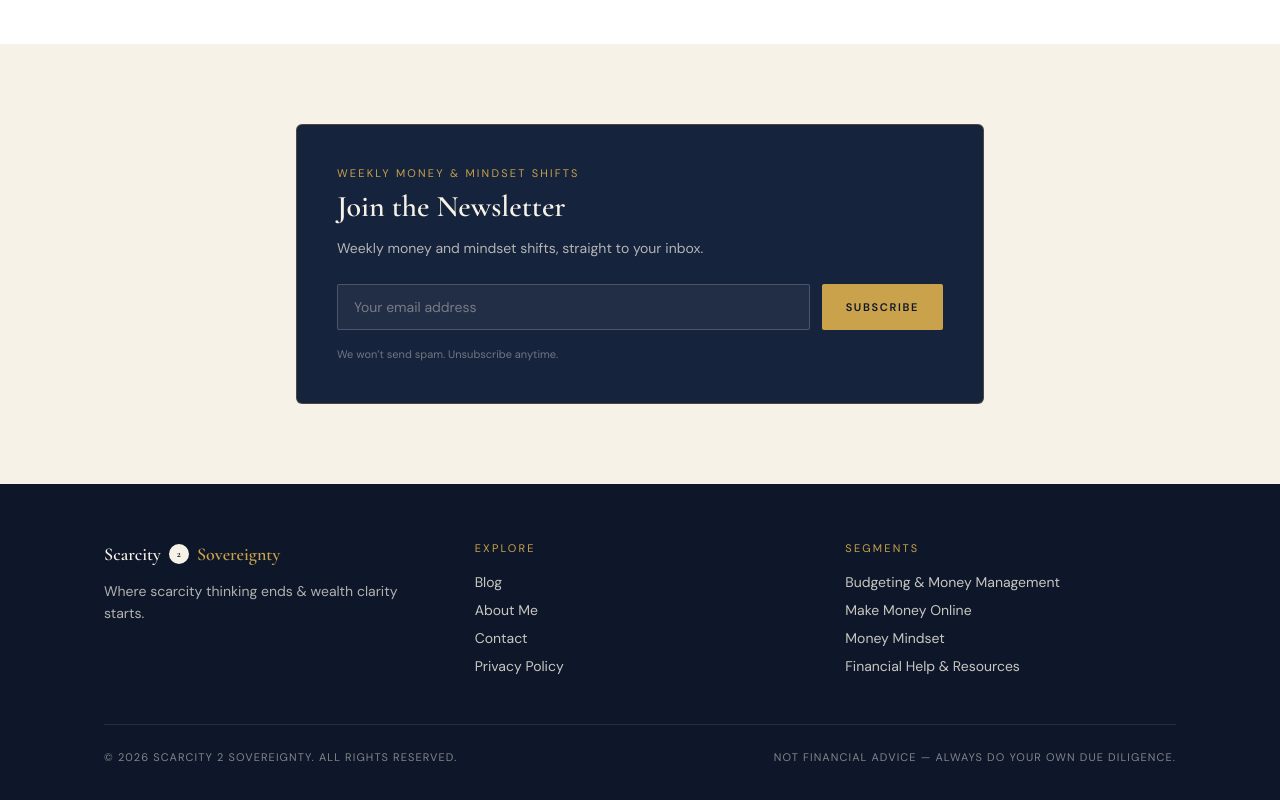
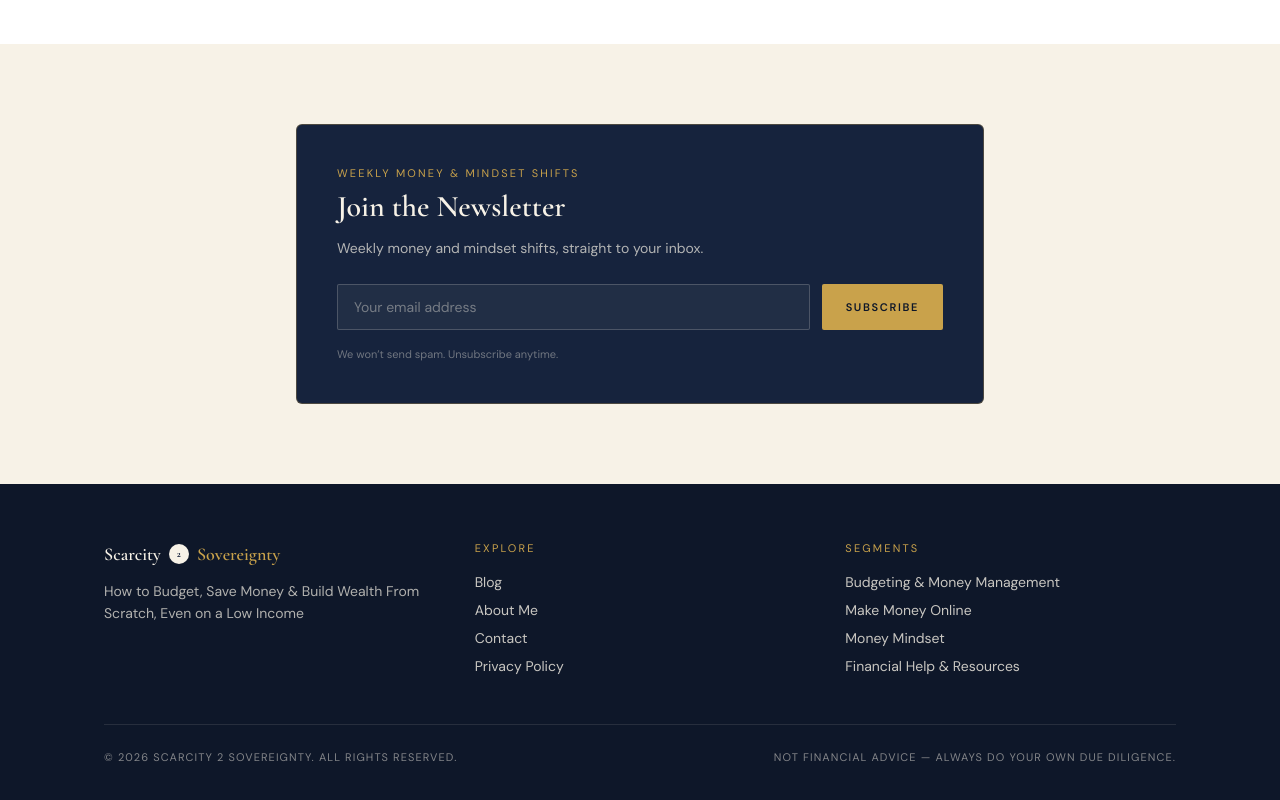
Before and after one commit to Ak-Lexzy1/Scarcity-to-Sovereignty-, a Next.js app: page / in a window 1280 px wide. Shown: the part 2218-3018 px from the top of the page. Built offline with nearby package versions, Linux system fonts and the light colour scheme.

Commit message:
Update footer text for clarity on budgeting

```diff
--- a/src/components/Footer.tsx
+++ b/src/components/Footer.tsx
@@ -14,7 +14,7 @@ export default function Footer() {
               <span className="text-gold">Sovereignty</span>
             </p>
             <p className="mt-3 max-w-xs text-sm leading-relaxed text-cream/70">
-              Where scarcity thinking ends & wealth clarity starts.
+              How to Budget, Save Money & Build Wealth From Scratch, Even on a Low Income
             </p>
           </div>
 
```
